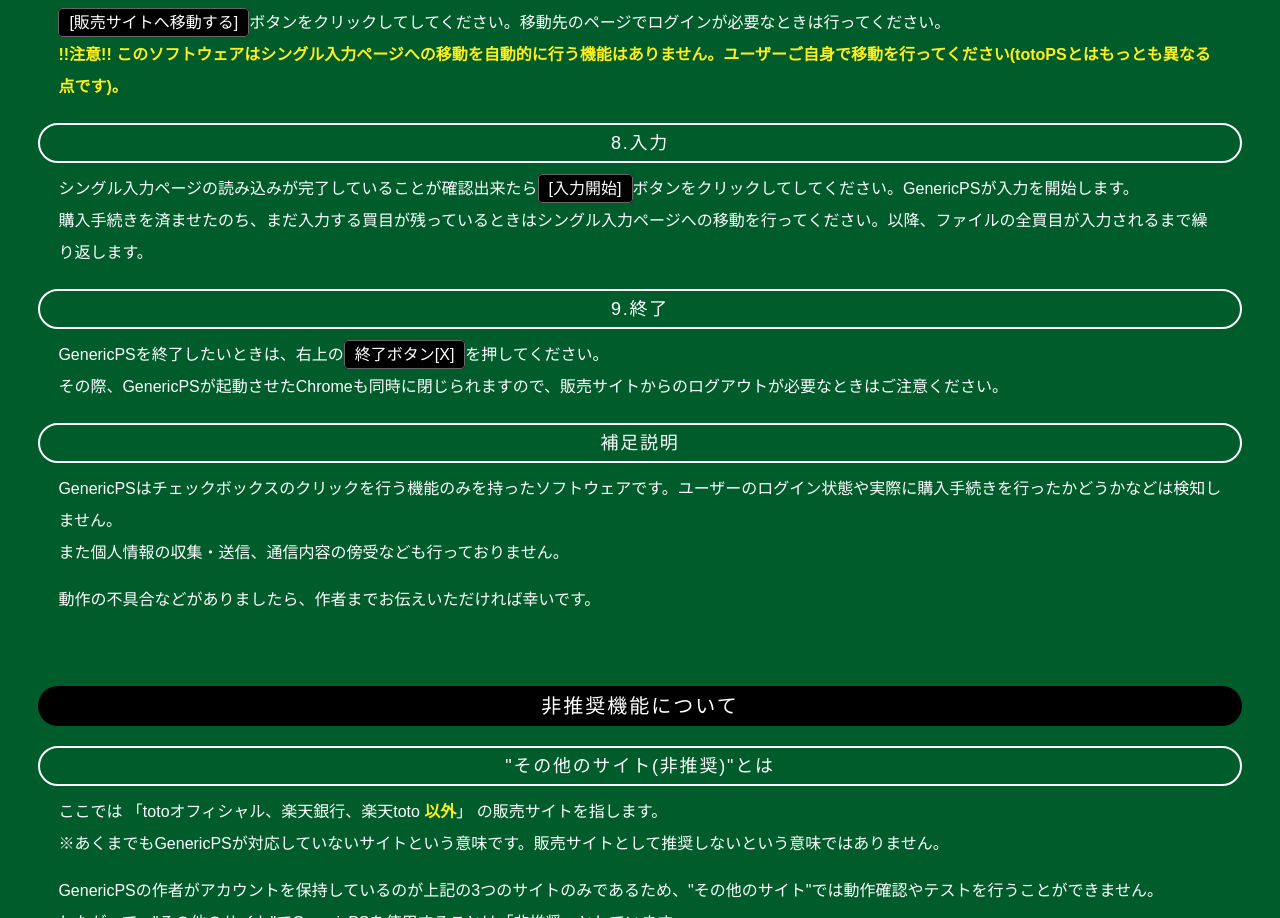
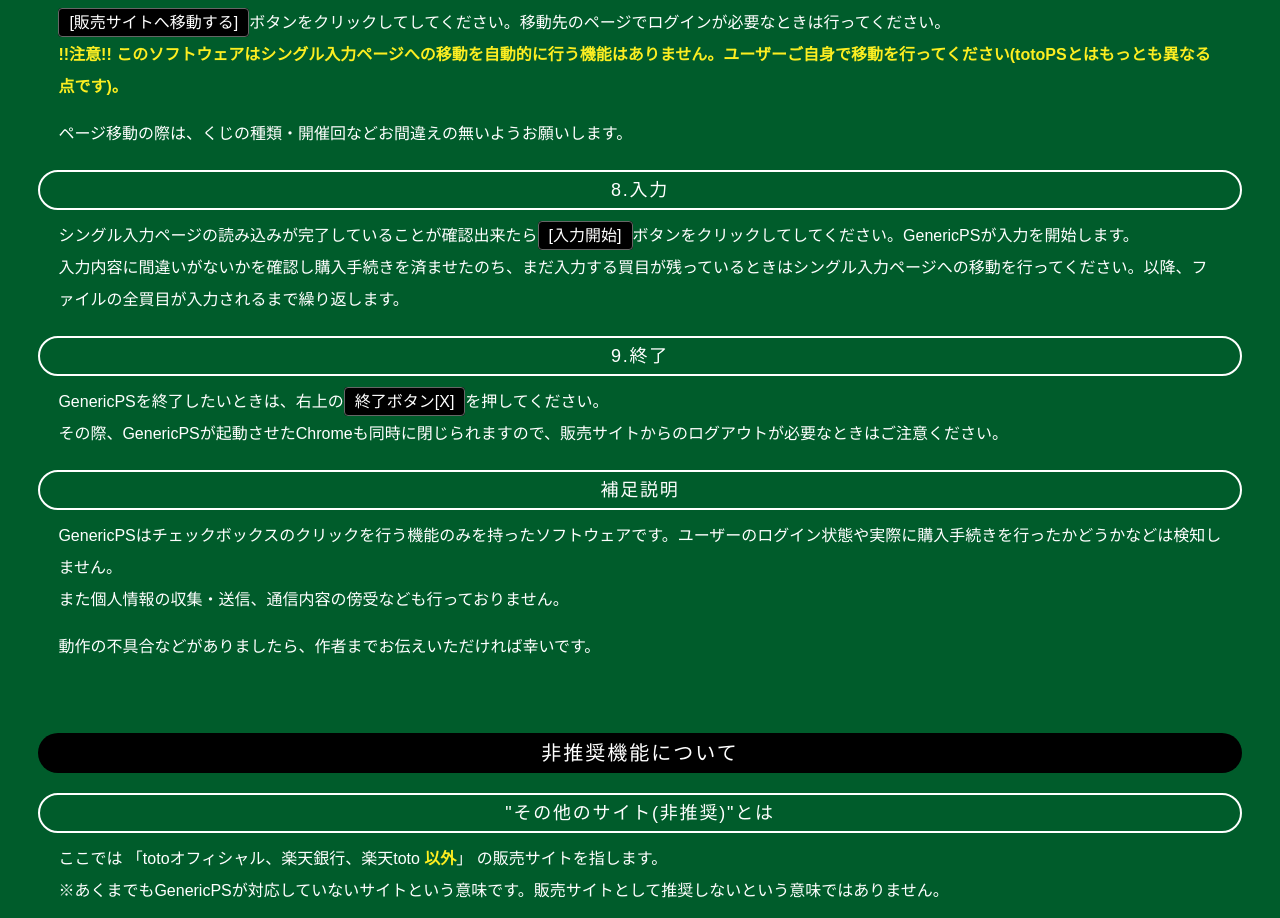
Before and after one commit to JupiterMachine/GenericPS, a plain HTML site: page index.html in a window 1280 px wide. Shown: the part 3402-4320 px from the top of the page. Drawn offline with nearby package versions, Linux system fonts and the light colour scheme.

Commit message:
Add files via upload

```diff
--- a/index.html
+++ b/index.html
@@ -106,10 +106,11 @@
 <h3>7.販売サイトへ移動</h3>
 <p><span class="look">[販売サイトへ移動する]</span>ボタンをクリックしてしてください。移動先のページでログインが必要なときは行ってください。<br>
 <strong class="color1">!!注意!! このソフトウェアはシングル入力ページへの移動を自動的に行う機能はありません。ユーザーご自身で移動を行ってください(totoPSとはもっとも異なる点です)。</strong></p>
+<p>ページ移動の際は、くじの種類・開催回などお間違えの無いようお願いします。</p>
 
 <h3>8.入力</h3>
 <p>シングル入力ページの読み込みが完了していることが確認出来たら<span class="look">[入力開始]</span>ボタンをクリックしてしてください。GenericPSが入力を開始します。<br>
-購入手続きを済ませたのち、まだ入力する買目が残っているときはシングル入力ページへの移動を行ってください。以降、ファイルの全買目が入力されるまで繰り返します。<br>
+入力内容に間違いがないかを確認し購入手続きを済ませたのち、まだ入力する買目が残っているときはシングル入力ページへの移動を行ってください。以降、ファイルの全買目が入力されるまで繰り返します。<br>
 </p>
 
 <h3>9.終了</h3>
```
